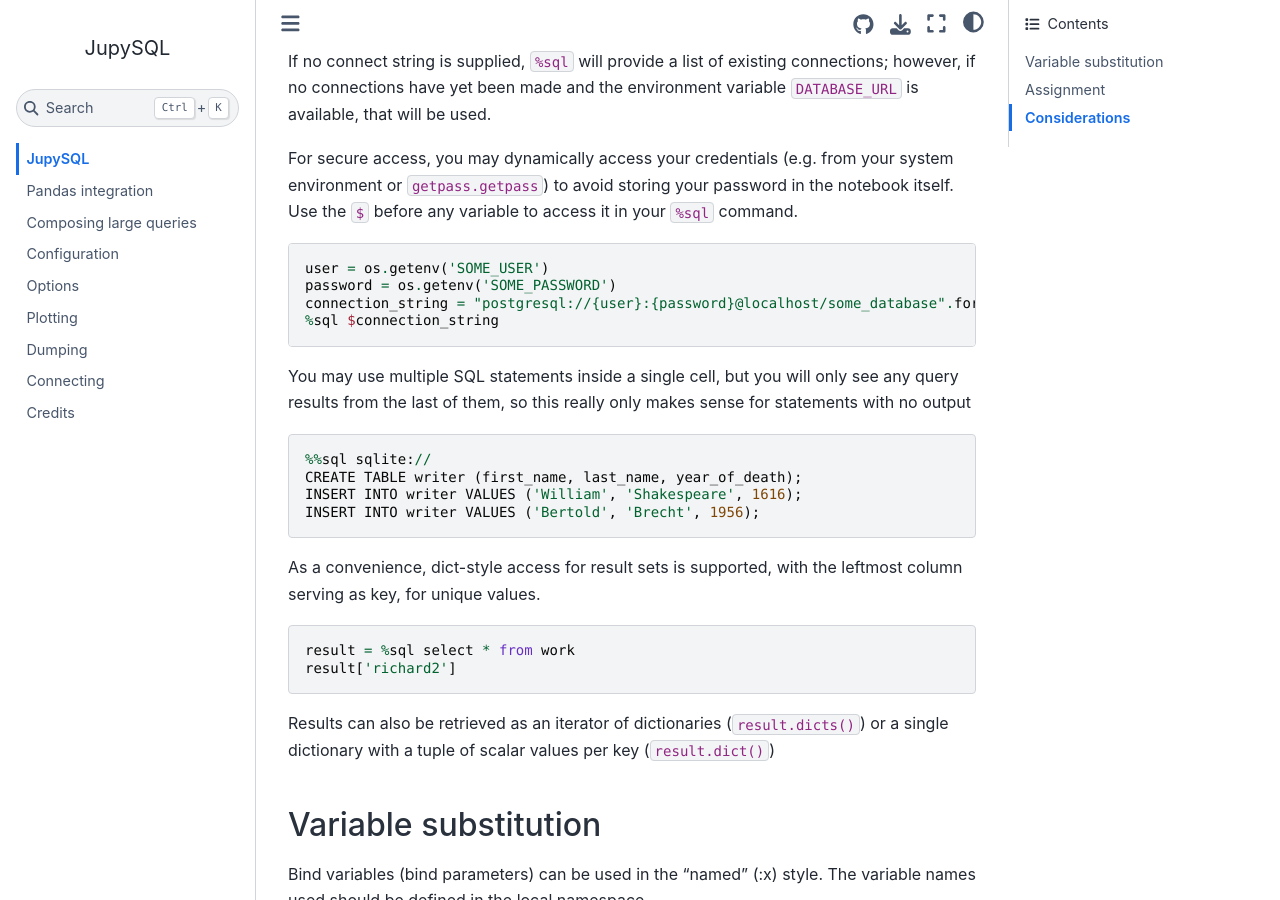
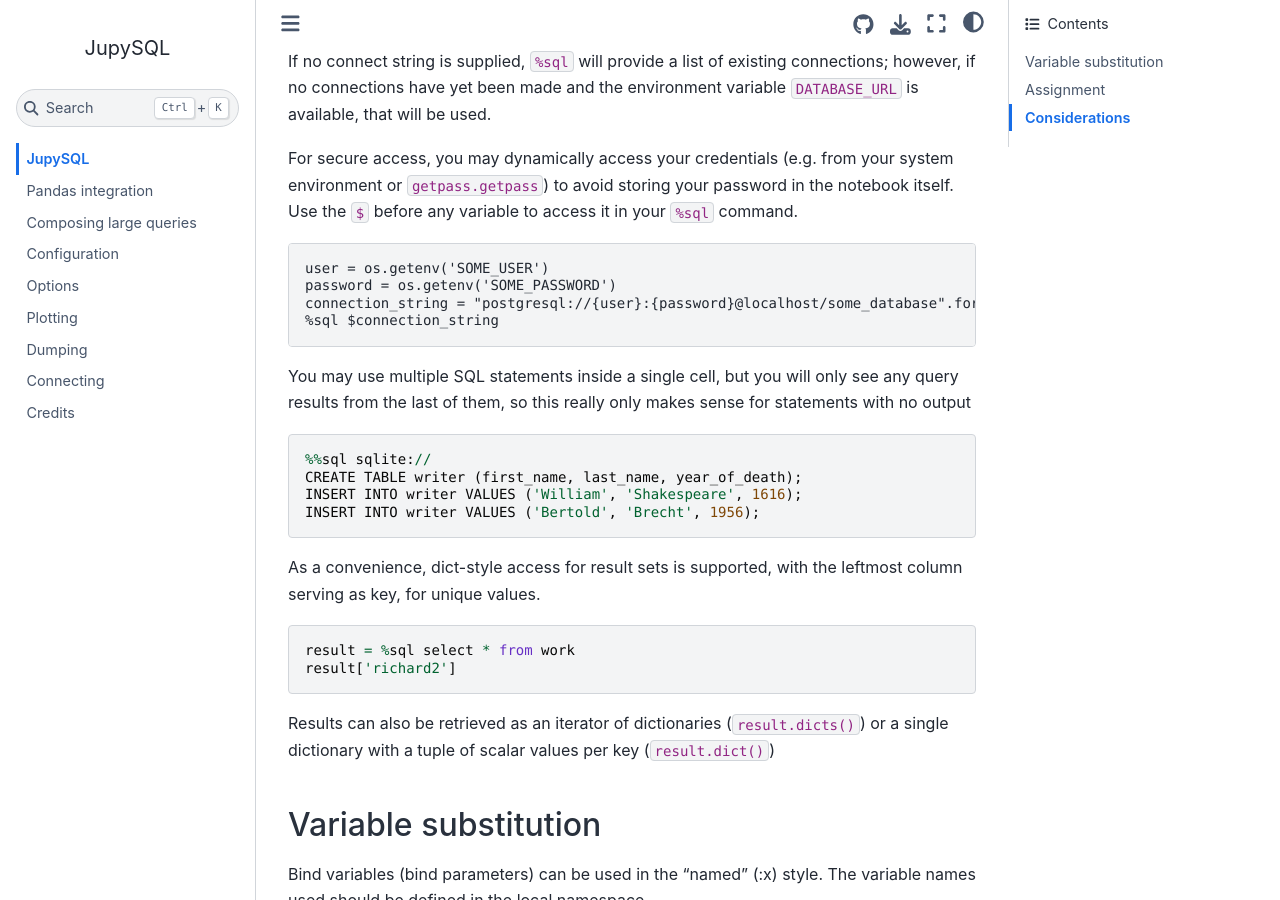
Before and after one commit to catherinedevlin/ipython-sql, a Jupyter Book: the page built from doc/intro.md, in a window 1280 px wide and 900 px high, scrolled down 1125 px. Built offline with Jupyter Book 1.0.4 settings and Sphinx 7.4.7 and the Sphinx Book theme 1.1.4, drawn with Linux system fonts in a browser that asks for light colours.

Commit message:
fix doc build

````diff
--- a/doc/_config.yml
+++ b/doc/_config.yml
@@ -6,6 +6,7 @@
 # See https://jupyterbook.org/content/execute.html
 execute:
   execute_notebooks: force
+  timeout: 60
 
 # Define the name of the latex output file for PDF builds
 latex:
--- a/doc/intro.md
+++ b/doc/intro.md
@@ -83,7 +83,7 @@
 
 +++
 
-```python
+```
 user = os.getenv('SOME_USER')
 password = os.getenv('SOME_PASSWORD')
 connection_string = "postgresql://{user}:{password}@localhost/some_database".format(user=user, password=password)
@@ -98,7 +98,7 @@
 
 +++
 
-```python
+```
 %%sql sqlite://
 CREATE TABLE writer (first_name, last_name, year_of_death);
 INSERT INTO writer VALUES ('William', 'Shakespeare', 1616);
@@ -112,7 +112,7 @@
 
 +++
 
-```python
+```
 result = %sql select * from work
 result['richard2']
 ```
````
Also changed, not shown: .readthedocs.yml.
